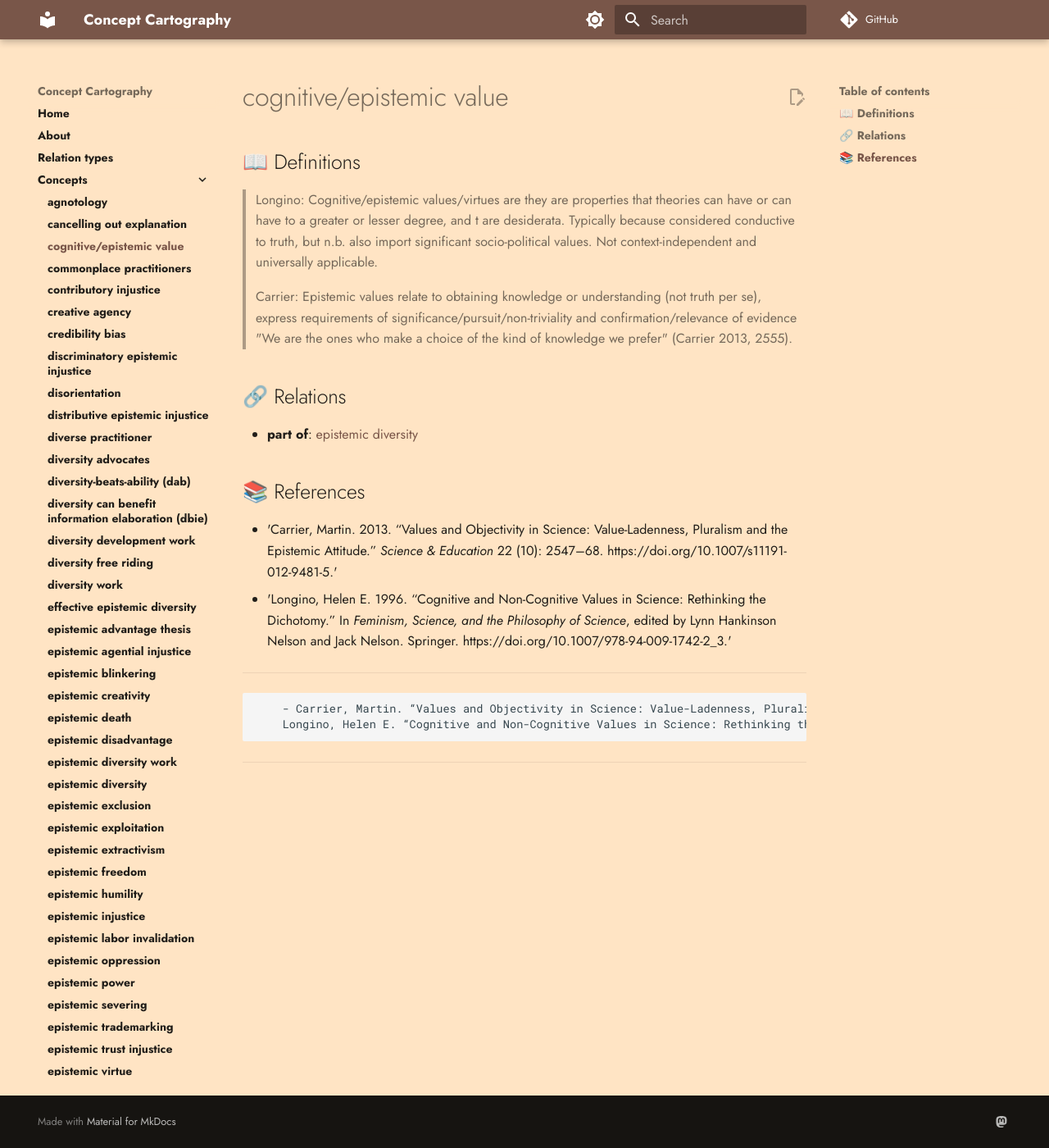
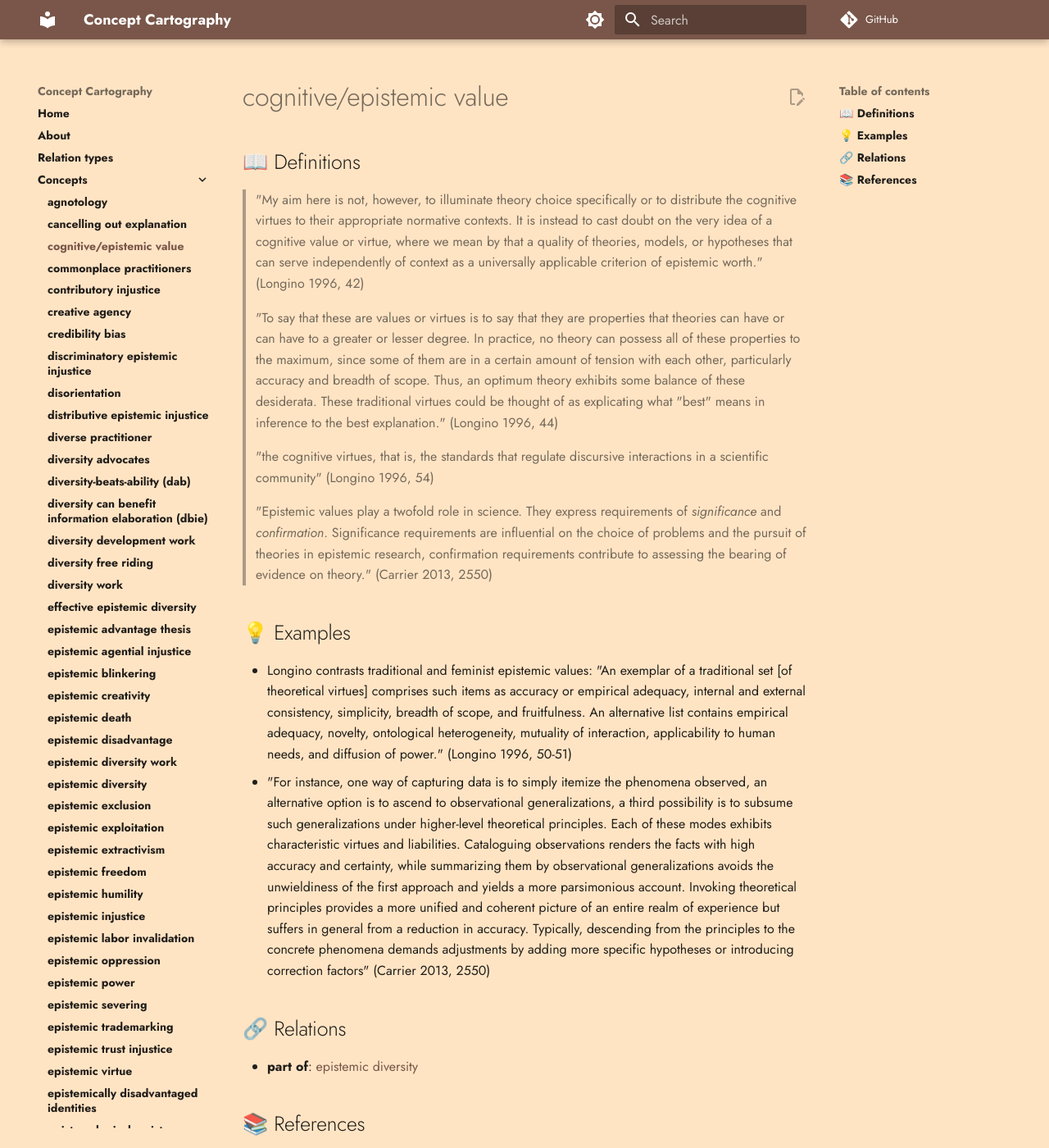
Before and after one commit to conceptcartography/conceptcartography, an MkDocs documentation site: the page built from docs/concepts/cognitive-epistemic-value.md, in a window 1280 px wide and 1400 px high. Shown: the whole window at 82% size. Built offline with MkDocs 1.6.1 and Material for MkDocs 9.7.7, drawn with Linux system fonts in a browser that asks for light colours; comment, search, counter and statistics services are not loaded; the version menu is left out; some of the changed text lies outside the part shown.

Commit message:
Update cognitive-epistemic-value.md
changed the definitions to quotes, added examples

```diff
--- a/docs/concepts/cognitive-epistemic-value.md
+++ b/docs/concepts/cognitive-epistemic-value.md
@@ -2,9 +2,18 @@
 
 ## 📖 Definitions
 
-> Longino: Cognitive/epistemic values/virtues are they are properties that theories can have or can have to a greater or lesser degree, and t are desiderata. Typically because considered conductive to truth, but n.b. also import significant socio-political values. Not context-independent and universally applicable.
+> "My aim here is not, however, to illuminate theory choice specifically or to distribute the cognitive virtues to their appropriate normative contexts. It is instead to cast doubt on the very idea of a cognitive value or virtue, where we mean by that a quality of theories, models, or hypotheses that can serve independently of context as a universally applicable criterion of epistemic worth." (Longino 1996, 42)
 
-> Carrier: Epistemic values relate to obtaining knowledge or understanding (not truth per se), express requirements of significance/pursuit/non-triviality and confirmation/relevance of evidence "We are the ones who make a choice of the kind of knowledge we prefer" (Carrier 2013, 2555).
+> "To say that these are values or virtues is to say that they are properties that theories can have or can have to a greater or lesser degree. In practice, no theory can possess all of these properties to the maximum, since some of them are in a certain amount of tension with each other, particularly accuracy and breadth of scope. Thus, an optimum theory exhibits some balance of these desiderata. These traditional virtues could be thought of as explicating what "best" means in inference to the best explanation." (Longino 1996, 44)
+
+> "the cognitive virtues, that is, the standards that regulate discursive interactions in a scientific community" (Longino 1996, 54)
+
+> "Epistemic values play a twofold role in science. They express requirements of _significance_ and _confirmation_. Significance requirements are influential on the choice of problems and the pursuit of theories in epistemic research, confirmation requirements contribute to assessing the bearing of evidence on theory." (Carrier 2013, 2550)
+
+## 💡 Examples
+
+- Longino contrasts traditional and feminist epistemic values: "An exemplar of a traditional set [of theoretical virtues] comprises such items as accuracy or empirical adequacy, internal and external consistency, simplicity, breadth of scope, and fruitfulness. An alternative list contains empirical adequacy, novelty, ontological heterogeneity, mutuality of interaction, applicability to human needs, and diffusion of power." (Longino 1996, 50-51)
+- "For instance, one way of capturing data is to simply itemize the phenomena observed, an alternative option is to ascend to observational generalizations, a third possibility is to subsume such generalizations under higher-level theoretical principles. Each of these modes exhibits characteristic virtues and liabilities. Cataloguing observations renders the facts with high accuracy and certainty, while summarizing them by observational generalizations avoids the unwieldiness of the first approach and yields a more parsimonious account. Invoking theoretical principles provides a more unified and coherent picture of an entire realm of experience but suffers in general from a reduction in accuracy. Typically, descending from the principles to the concrete phenomena demands adjustments by adding more specific hypotheses or introducing correction factors" (Carrier 2013, 2550)
 
 ## 🔗 Relations
 
@@ -12,8 +21,8 @@
 
 ## 📚 References
 
-- 'Carrier, Martin. 2013. “Values and Objectivity in Science: Value-Ladenness, Pluralism and the Epistemic Attitude.” _Science & Education_ 22 (10): 2547–68. https://doi.org/10.1007/s11191-012-9481-5.'
-- 'Longino, Helen E. 1996. “Cognitive and Non-Cognitive Values in Science: Rethinking the Dichotomy.” In _Feminism, Science, and the Philosophy of Science_, edited by Lynn Hankinson Nelson and Jack Nelson. Springer. https://doi.org/10.1007/978-94-009-1742-2_3.'
+- Carrier, Martin. 2013. “Values and Objectivity in Science: Value-Ladenness, Pluralism and the Epistemic Attitude.” _Science & Education_ 22 (10): 2547–68. https://doi.org/10.1007/s11191-012-9481-5.
+- Longino, Helen E. 1996. “Cognitive and Non-Cognitive Values in Science: Rethinking the Dichotomy.” In _Feminism, Science, and the Philosophy of Science_, edited by Lynn Hankinson Nelson and Jack Nelson. Springer. https://doi.org/10.1007/978-94-009-1742-2_3.
 
 ---
 
```
